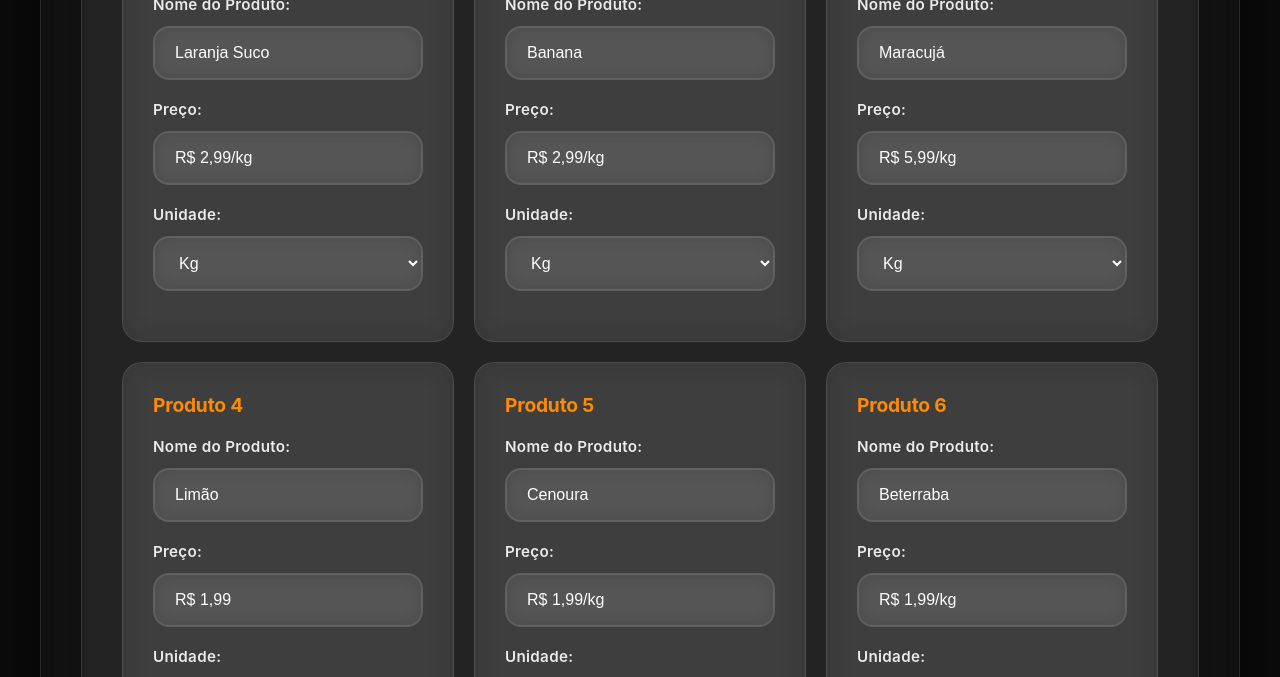
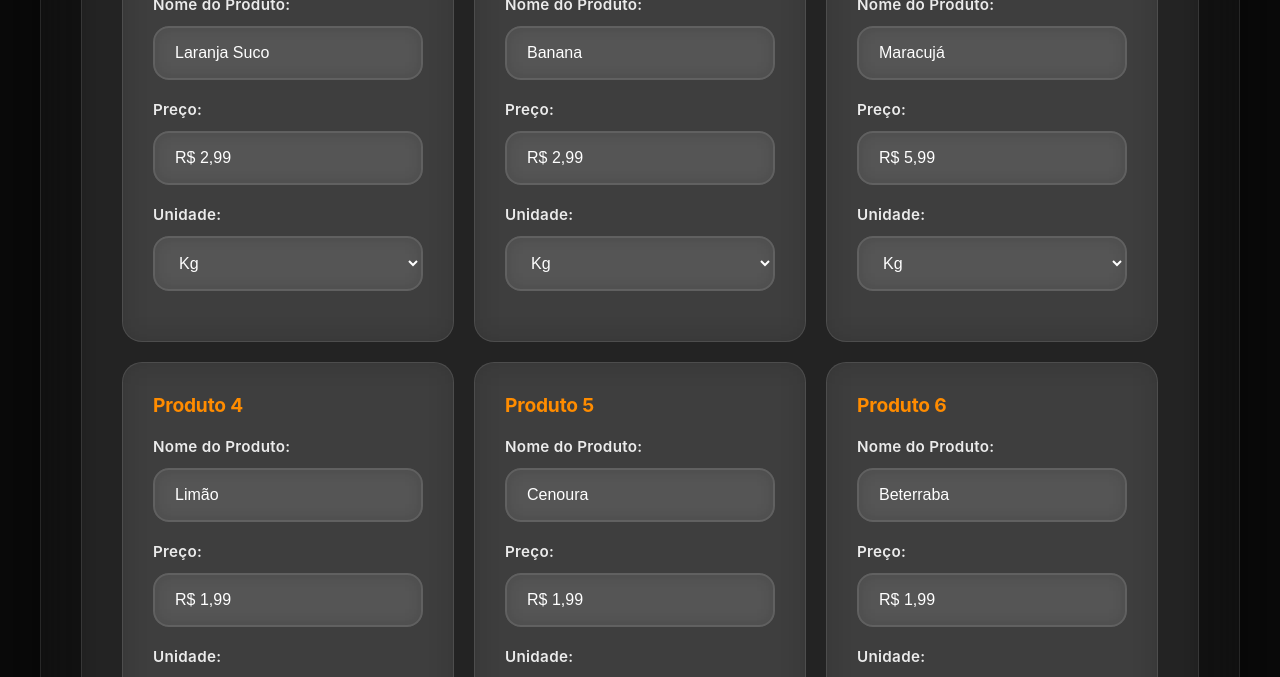
Before and after one commit to Bryanzef/prompt-generator-next, a Next.js app: page / in a window 1280 px wide. Shown: the part 900-1577 px from the top of the page. Built offline with nearby package versions, Linux system fonts and the light colour scheme.

Commit message:
Update page.tsx

```diff
--- a/src/app/page.tsx
+++ b/src/app/page.tsx
@@ -9,12 +9,12 @@ import React, { useState } from 'react';
 
 // Dados iniciais dos produtos
 const produtosIniciais: Produto[] = [
-  { id: 1, nome: 'Laranja Suco', preco: 'R$ 2,99/kg', unidade: 'kg' },
-  { id: 2, nome: 'Banana', preco: 'R$ 2,99/kg', unidade: 'kg' },
-  { id: 3, nome: 'Maracujá', preco: 'R$ 5,99/kg', unidade: 'kg' },
+  { id: 1, nome: 'Laranja Suco', preco: 'R$ 2,99', unidade: 'kg' },
+  { id: 2, nome: 'Banana', preco: 'R$ 2,99', unidade: 'kg' },
+  { id: 3, nome: 'Maracujá', preco: 'R$ 5,99', unidade: 'kg' },
   { id: 4, nome: 'Limão', preco: 'R$ 1,99', unidade: 'un' },
-  { id: 5, nome: 'Cenoura', preco: 'R$ 1,99/kg', unidade: 'kg' },
-  { id: 6, nome: 'Beterraba', preco: 'R$ 1,99/kg', unidade: 'kg' },
+  { id: 5, nome: 'Cenoura', preco: 'R$ 1,99', unidade: 'kg' },
+  { id: 6, nome: 'Beterraba', preco: 'R$ 1,99', unidade: 'kg' },
 ];
 
 export default function Home() {
```
